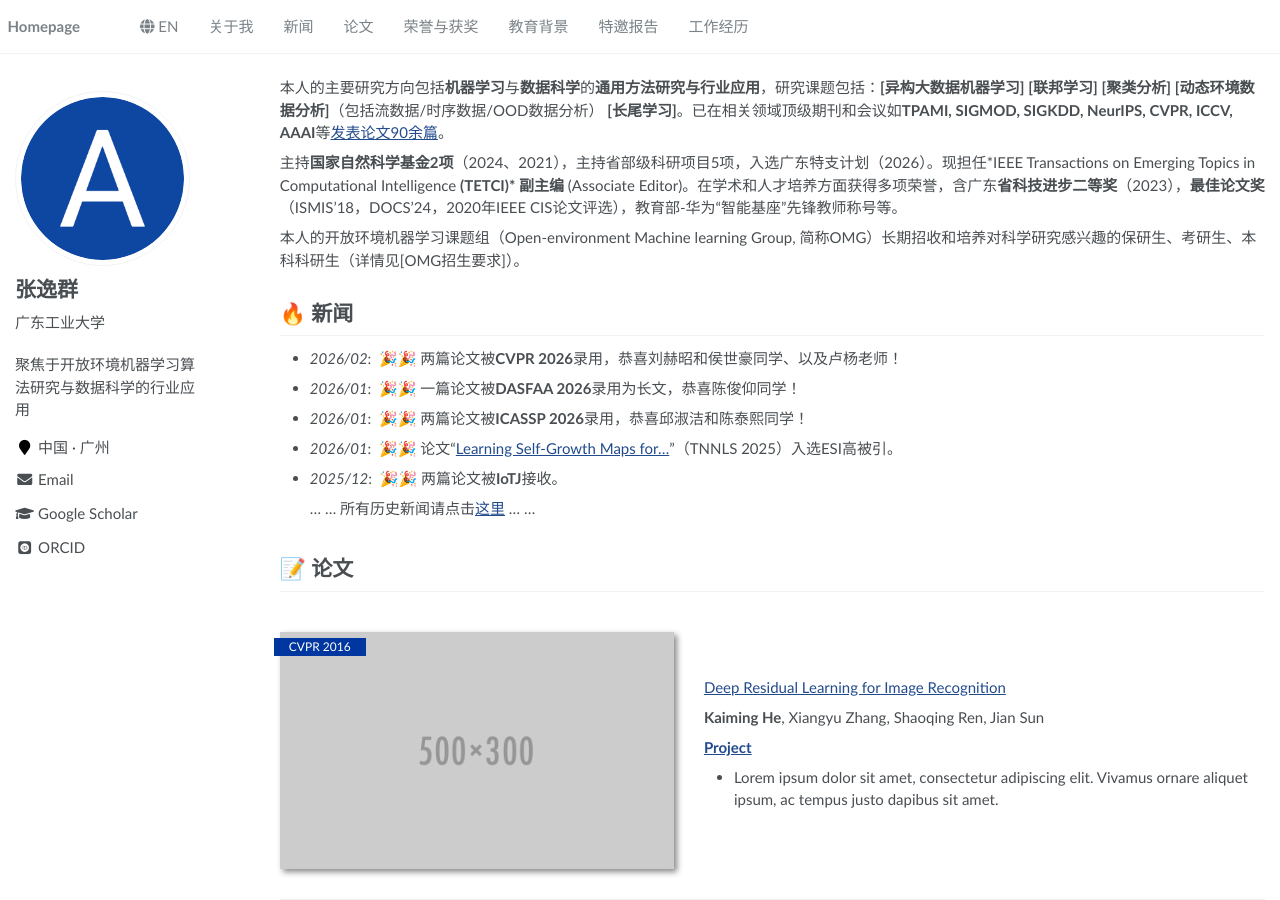
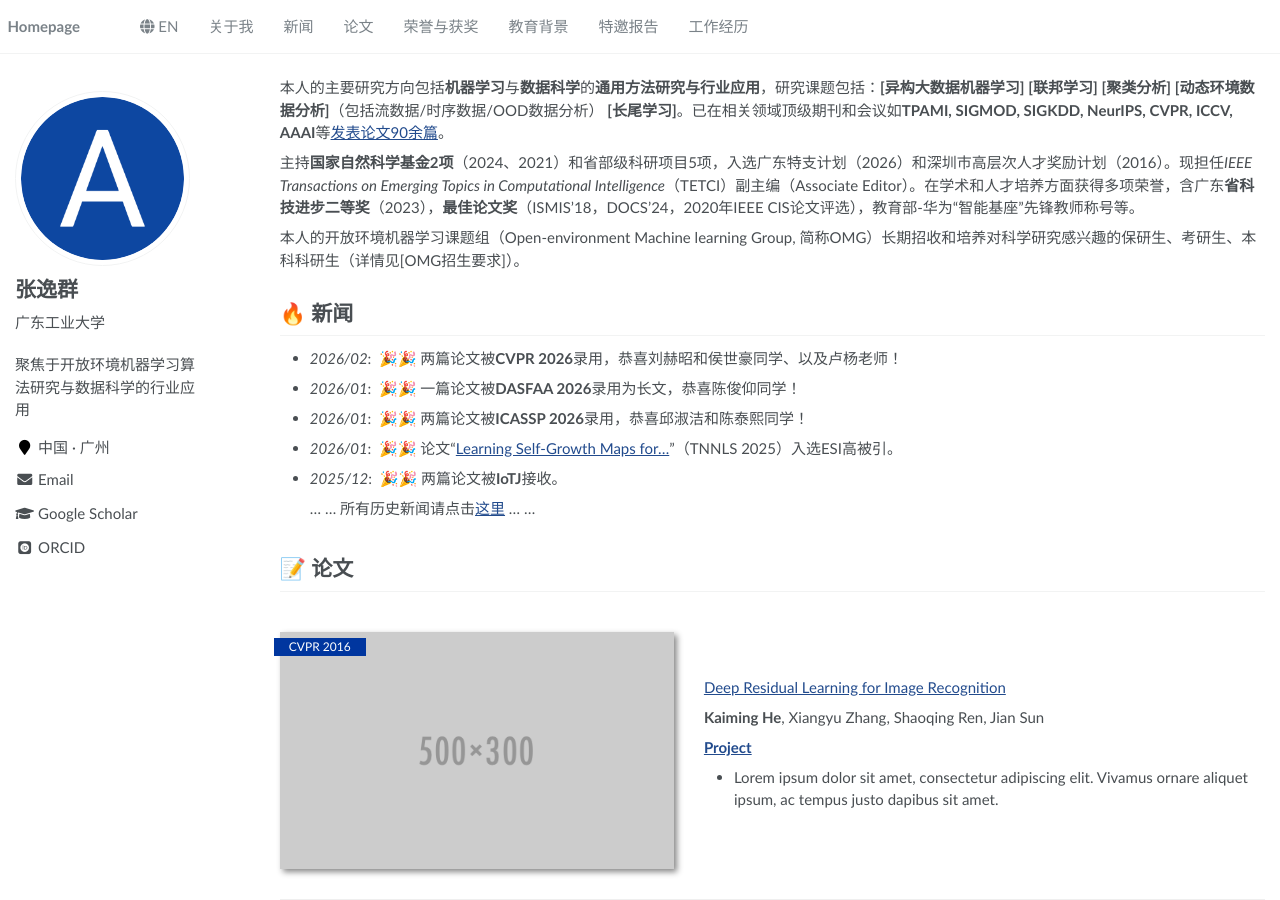
Before and after one commit to yqzhang-Zz/zh, a Jekyll site: the page built from _pages/about.md, in a window 1280 px wide and 900 px high. Built offline with Jekyll 4.4.1, drawn with Linux system fonts in a browser that asks for light colours; some web fonts are replaced.

Commit message:
Update about.md

```diff
--- a/_pages/about.md
+++ b/_pages/about.md
@@ -24,7 +24,7 @@ redirect_from:
 <a href='https://scholar.google.com/citations?user=EnqM5F4AAAAJ' target='_blank'><img src="https://img.shields.io/badge/citations-805-9cf?logo=Google%20Scholar&labelColor=f6f6f6&style=flat"></a>
 -->
 
-主持**国家自然科学基金2项**（2024、2021），主持省部级科研项目5项，入选广东特支计划（2026）。现担任*IEEE Transactions on Emerging Topics in Computational Intelligence **(TETCI)* 副主编** (Associate Editor)。在学术和人才培养方面获得多项荣誉，含广东**省科技进步二等奖**（2023），**最佳论文奖**（ISMIS’18，DOCS’24，2020年IEEE CIS论文评选），教育部-华为“智能基座”先锋教师称号等。
+主持**国家自然科学基金2项**（2024、2021）和省部级科研项目5项，入选广东特支计划（2026）和深圳市高层次人才奖励计划（2016）。现担任*IEEE Transactions on Emerging Topics in Computational Intelligence*（TETCI）副主编（Associate Editor）。在学术和人才培养方面获得多项荣誉，含广东**省科技进步二等奖**（2023），**最佳论文奖**（ISMIS’18，DOCS’24，2020年IEEE CIS论文评选），教育部-华为“智能基座”先锋教师称号等。
 
 本人的开放环境机器学习课题组（Open-environment Machine learning Group, 简称OMG）长期招收和培养对科学研究感兴趣的保研生、考研生、本科科研生（详情见[OMG招生要求]）。
 
```
